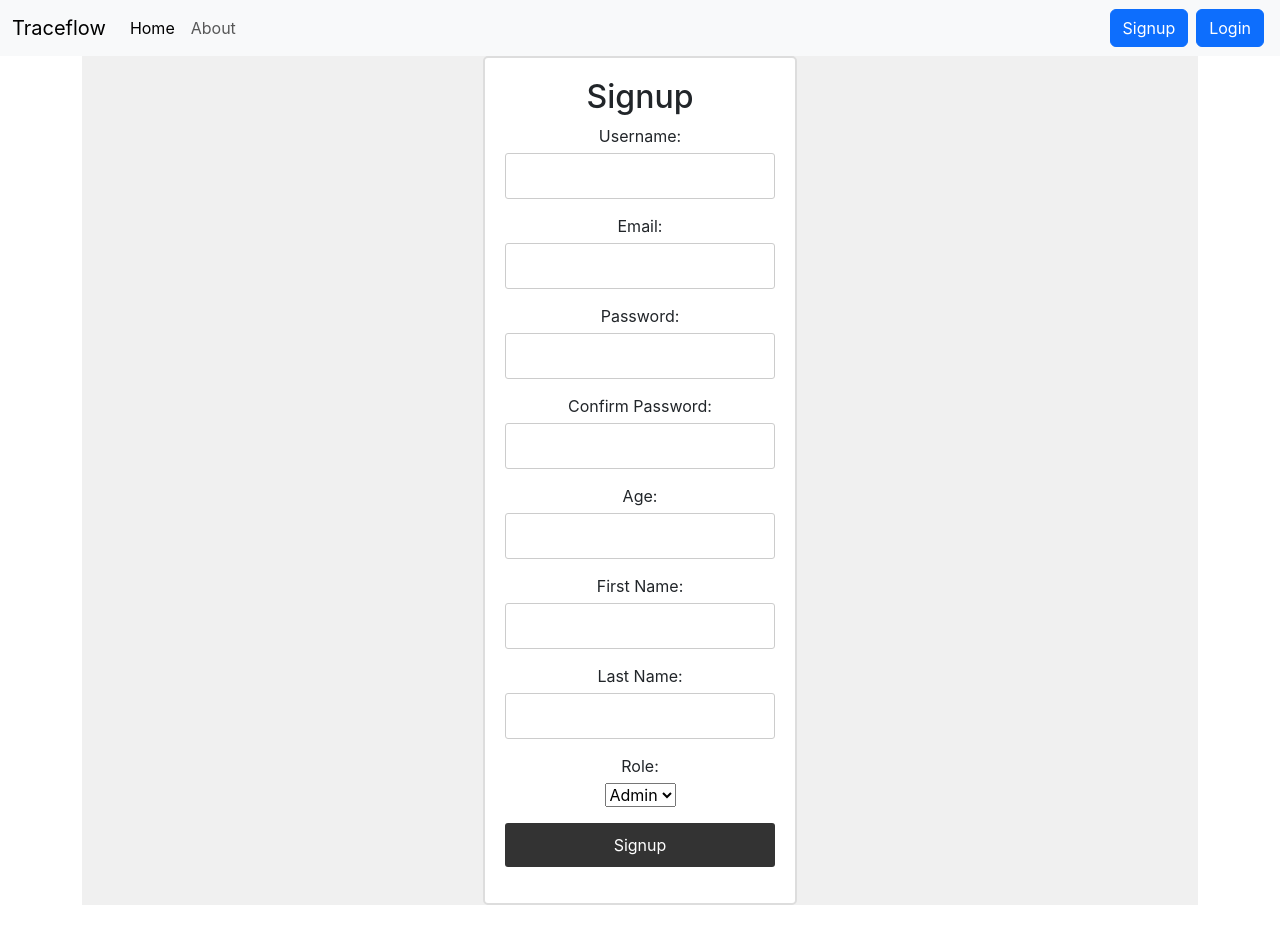
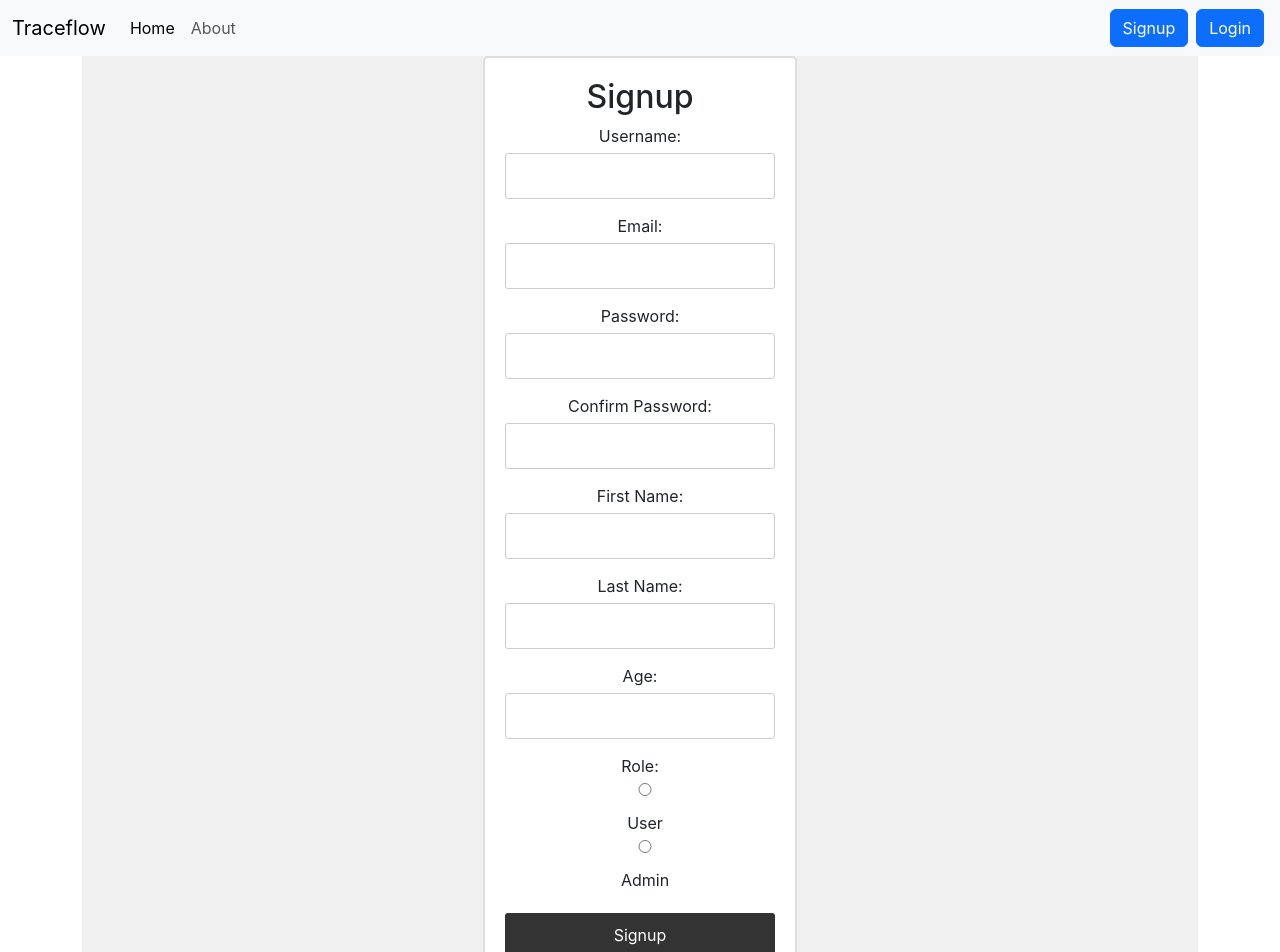
Before and after one commit to devsutong/TraceFlow, a React (Create React App) app in the folder store-frontend/: page /signup in a window 1280 px wide. Shown: the top 952 px of the page. Before the commit the page ends 905 px from the top, so only its background shows below. Built offline with nearby package versions, Linux system fonts and the light colour scheme.

Commit message:
Signup information stored to database

```diff
--- a/store-frontend/src/components/Signup.css
+++ b/store-frontend/src/components/Signup.css
@@ -51,3 +51,17 @@
     font-weight: bold;
     margin-bottom: 10px;
   }
+
+  .role-radio-buttons {
+    display: flex;
+    flex-direction: column; /* Stack buttons vertically */
+    margin-left: 10px; /* Adjust margin for spacing from label */
+  }
+
+  .role-radio-buttons label {
+    margin-bottom: 5px; /* Adjust spacing between label and buttons */
+  }
+
+  .role-radio-buttons input[type="radio"] {
+    margin-right: 0; /* Remove right margin for compact layout */
+  }
--- a/store-frontend/src/components/Signup.js
+++ b/store-frontend/src/components/Signup.js
@@ -37,6 +37,7 @@ const SignupForm = () => {
       setErrorMessage('Invalid email format!');
       return;
     }
+    else(console.log(formData.email))
 
     if (formData.password !== formData.confirmPassword) {
       setErrorMessage('Passwords do not match!');
@@ -97,19 +98,22 @@ const SignupForm = () => {
         <input type="password" id="password" name="password" value={formData.password} onChange={handleChange} />
         <label htmlFor="confirmPassword">Confirm Password:</label>
         <input type="password" id="confirmPassword" name="confirmPassword" value={formData.confirmPassword} onChange={handleChange} />
-        <label htmlFor="age">Age:</label>
-        <input type="number" id="age" name="age" value={formData.age} onChange={handleChange} />
+
         <label htmlFor="firstName">First Name:</label>
         <input type="text" id="firstName" name="firstName" value={formData.firstName} onChange={handleChange} />
         <label htmlFor="lastName">Last Name:</label>
         <input type="text" id="lastName" name="lastName" value={formData.lastName} onChange={handleChange} />
-        {/* Role dropdown if applicable */}
-        <label htmlFor="role">Role:</label>
-        <select id="role" name="role" value={formData.role} onChange={handleChange}>
-          <option value="admin">Admin</option>
-          <option value="user">User</option>
-          {/* Add option elements for each role */}
-        </select>
+
+        <label htmlFor="age">Age:</label>
+        <input type="number" id="age" name="age" value={formData.age} onChange={handleChange} />
+
+        <label>Role:</label>
+        <div className="role-radio-buttons">
+          <input type="radio" id="role-user" name="role" value="user" onChange={handleChange} />
+          <label htmlFor="role-user">User</label>
+          <input type="radio" id="role-admin" name="role" value="admin" onChange={handleChange} />
+          <label htmlFor="role-admin">Admin</label>
+        </div>
         <div className="submit my-3">
             <button type="submit">Signup</button>
         </div>
```
Also changed, not shown: 1 other file (tests, documents, lock files or other folders).
